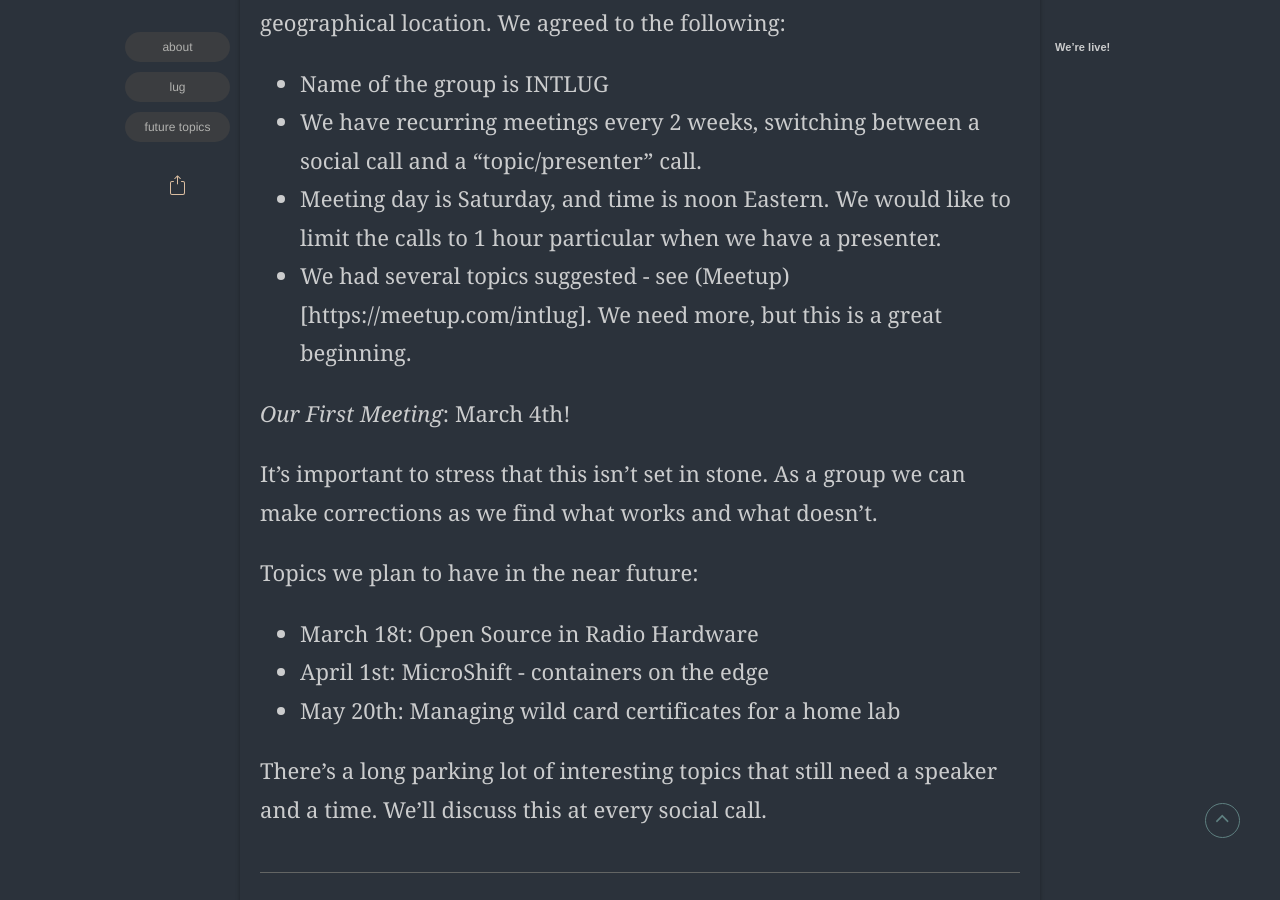
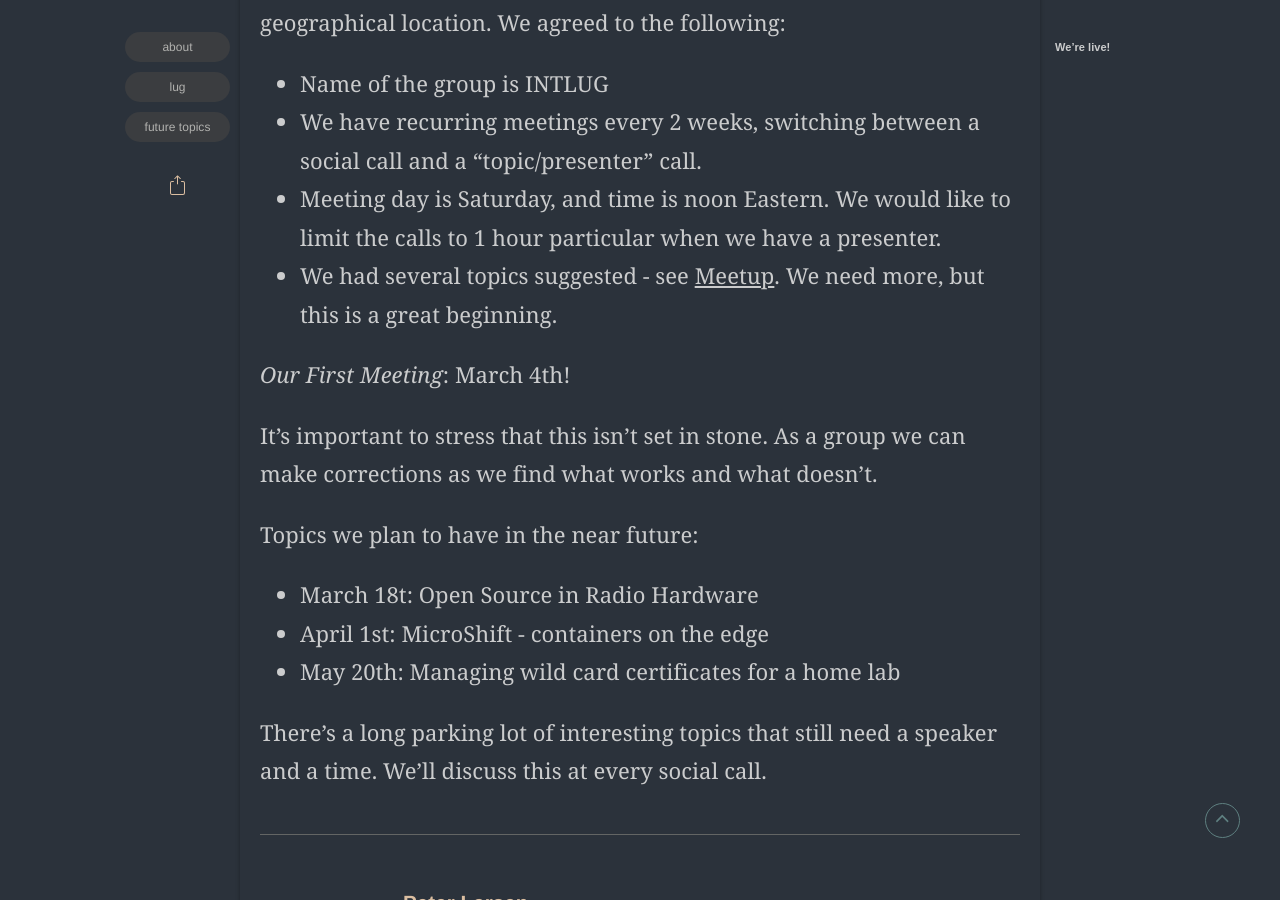
Before and after one commit to intlug/blog, a Jekyll site: the page built from _posts/2023-03-03-starting_up.markdown, in a window 1280 px wide and 900 px high, scrolled down 1151 px. Built offline with Jekyll 4.4.1, drawn with Linux system fonts in a browser that asks for light colours; some web fonts are replaced.

Commit message:
Fixed link in blog

```diff
--- a/_posts/2023-03-03-starting_up.markdown
+++ b/_posts/2023-03-03-starting_up.markdown
@@ -20,7 +20,7 @@ After a very well attended and good initial meeting in early February, we wanted
 * Name of the group is INTLUG
 * We have recurring meetings every 2 weeks, switching between a social call and a "topic/presenter" call.
 * Meeting day is Saturday, and time is noon Eastern. We would like to limit the calls to 1 hour particular when we have a presenter.
-* We had several topics suggested - see (Meetup)[https://meetup.com/intlug]. We need more, but this is a great beginning.
+* We had several topics suggested - see [Meetup](https://meetup.com/intlug). We need more, but this is a great beginning.
 
 *Our First Meeting*: March 4th!
 
```
